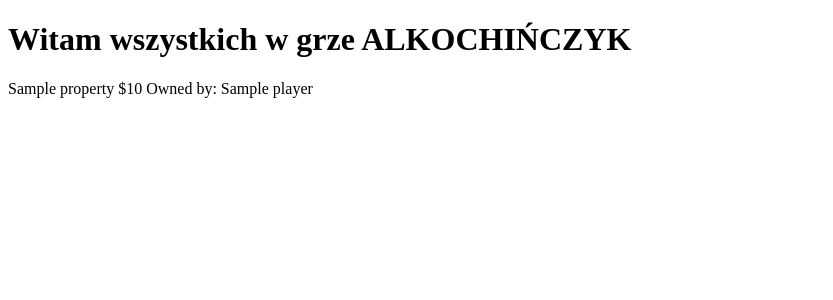
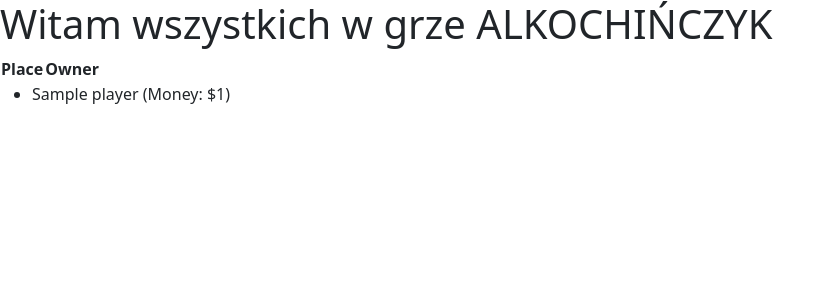
Before and after one commit to DawidPiatkowski/Alkochinczyk, a Django app: page / in a window 1280 px wide. Shown: the top 300 px of the page, without its empty margins (0-833 px from the left). Run offline with Django 4.2, Linux system fonts and the light colour scheme; tables that the repository leaves empty hold one stand-in row (values such as "Sample post"); lists and menus that the app fills with data are empty.

Commit message:
udoskonalenie 1

```diff
--- a/alkochinczyk/settings.py
+++ b/alkochinczyk/settings.py
@@ -50,7 +50,7 @@
     'django.middleware.clickjacking.XFrameOptionsMiddleware',
 ]
 
-ROOT_URLCONF = 'alkochinczyk.urls'
+ROOT_URLCONF = 'alkochinczyk_planszowka.urls'
 
 TEMPLATES = [
     {
@@ -117,7 +117,7 @@
 # https://docs.djangoproject.com/en/4.2/howto/static-files/
 
 STATIC_URL = 'static/'
-STATIC_ROOT = os.path.join(BASE_DIR, 'static')
+STATIC_ROOT = os.path.join(BASE_DIR, 'static/')
 
 # Default primary key field type
 # https://docs.djangoproject.com/en/4.2/ref/settings/#default-auto-field
--- a/alkochinczyk_planszowka/models.py
+++ b/alkochinczyk_planszowka/models.py
@@ -1,13 +1,29 @@
 from django.db import models
-from django.utils import timezone
-
-class Property(models.Model):
-    objects = None
-    name = models.CharField(max_length=100)
-    price = models.IntegerField()
-    owner = models.ForeignKey('Player', on_delete=models.CASCADE, null=True, blank=True)
 
 class Player(models.Model):
     name = models.CharField(max_length=100)
     money = models.IntegerField(default=1500)
     position = models.IntegerField(default=0)
+
+    def __str__(self):
+        return self.name
+
+class Place(models.Model):
+    name = models.CharField(max_length=100)
+    price = models.IntegerField()
+    owner = models.ForeignKey(Player, on_delete=models.CASCADE, null=True, blank=True)
+
+    def __str__(self):
+        return self.name
+
+class ChanceCard(models.Model):
+    description = models.TextField()
+
+    def __str__(self):
+        return self.description
+
+class CommunityChestCard(models.Model):
+    description = models.TextField()
+
+    def __str__(self):
+        return self.description
--- a/alkochinczyk_planszowka/templates/alkochinczyk/board_view.html
+++ b/alkochinczyk_planszowka/templates/alkochinczyk/board_view.html
@@ -3,19 +3,30 @@
         <head>
             <meta charset="UTF-8">
             <title>ALKOCHINCZYK - GRA DLA DOROSŁYCH</title>
+            <link href="https://cdn.jsdelivr.net/npm/bootstrap@5.3.2/dist/css/bootstrap.min.css" rel="stylesheet" integrity="sha384-T3c6CoIi6uLrA9TneNEoa7RxnatzjcDSCmG1MXxSR1GAsXEV/Dwwykc2MPK8M2HN" crossorigin="anonymous">
         </head>
     <body>
     <h1>Witam wszystkich w grze ALKOCHIŃCZYK</h1>
-        <div class="board">
-            {% for property in properties %}
-                <div class="property">
-                    <span class="name">{{ property.name }}</span>
-                    <span class="price">${{ property.price }}</span>
-                    {% if property.owner %}
-                        <span class="owner">Owned by: {{ property.owner.name }}</span>
-                    {% endif %}
-                </div>
+        <div class="board_view">
+        <!-- Wyświetlamy planszę Monopoly -->
+        <table>
+            <tr>
+                <th>Place</th>
+                <th>Owner</th>
+            </tr>
+            {% for row in board_view %}
+            <tr>
+                <td>{{ place.name }}</td>
+            </tr>
             {% endfor %}
-        </div>
+        </table>
+    </div>
+    <div class="players">
+        <!-- Wyświetlamy listę graczy -->
+        <ul>
+            {% for player in players %}
+            <li>{{ player.name }} (Money: ${{ player.money }})</li>
+            {% endfor %}
+        </ul>
     </body>
     </html>
--- a/alkochinczyk_planszowka/views.py
+++ b/alkochinczyk_planszowka/views.py
@@ -1,6 +1,19 @@
 from django.shortcuts import render
-from .models import Property
+from .models import Place, Player, ChanceCard, CommunityChestCard
 
 def board_view(request):
-    properties = Property.objects.all()
-    return render(request, "alkochinczyk/board_view.html", {'properties': properties})
+    board = [[i + j * 11 for i in range(11)] for j in range(11)]
+    players = Player.objects.all()
+    places = Place.objects.all()
+    chance_cards = ChanceCard.objects.all()
+    community_chest_cards = CommunityChestCard.objects.all()
+
+    context = {
+        'board': board,
+        'players': players,
+        'places': places,
+        'chance_cards': chance_cards,
+        'community_chest_cards': community_chest_cards,
+    }
+
+    return render(request, 'alkochinczyk/board_view.html', context)
```
Also changed, not shown: alkochinczyk_planszowka/static/css/style.css (added, +30 -0 lines).
